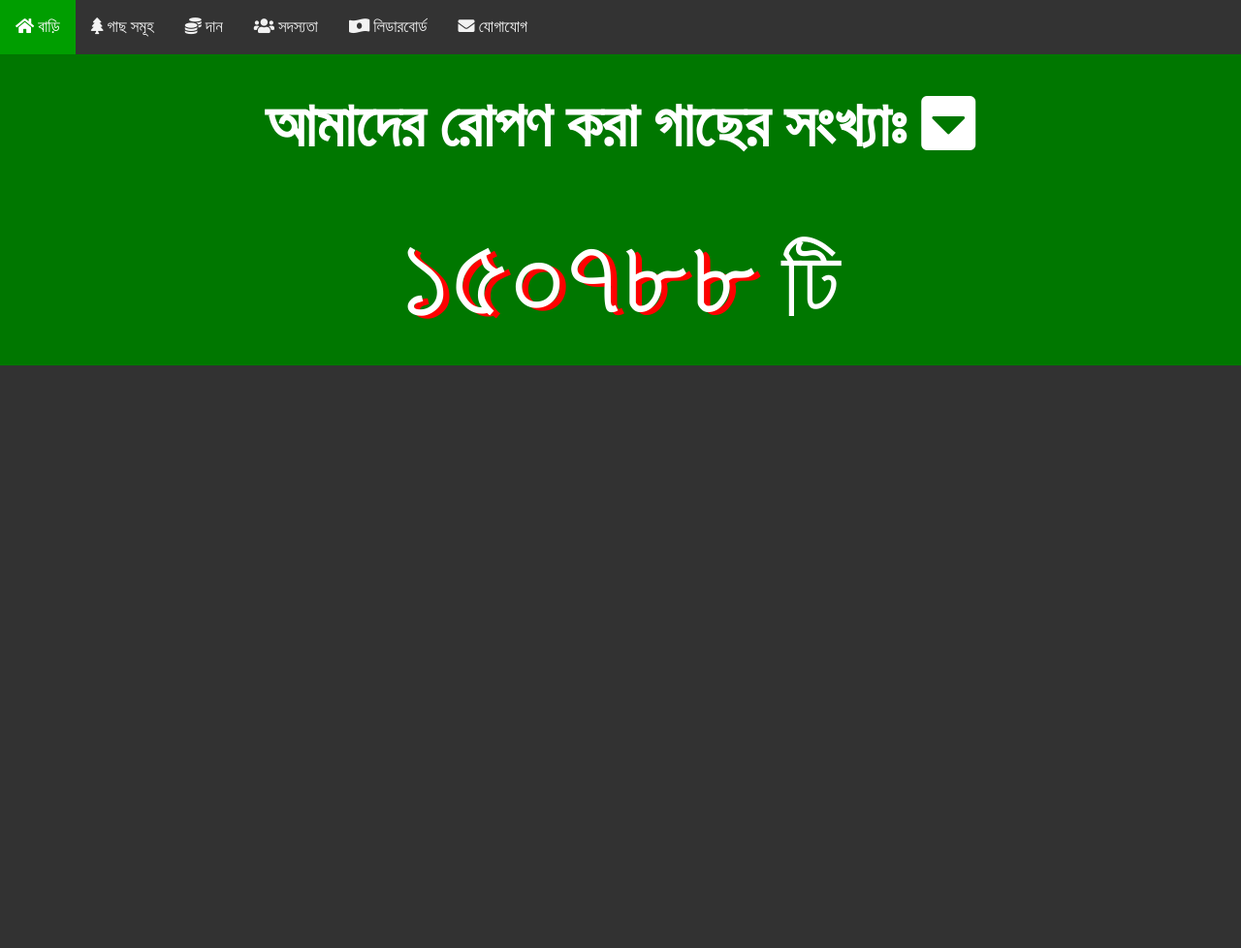
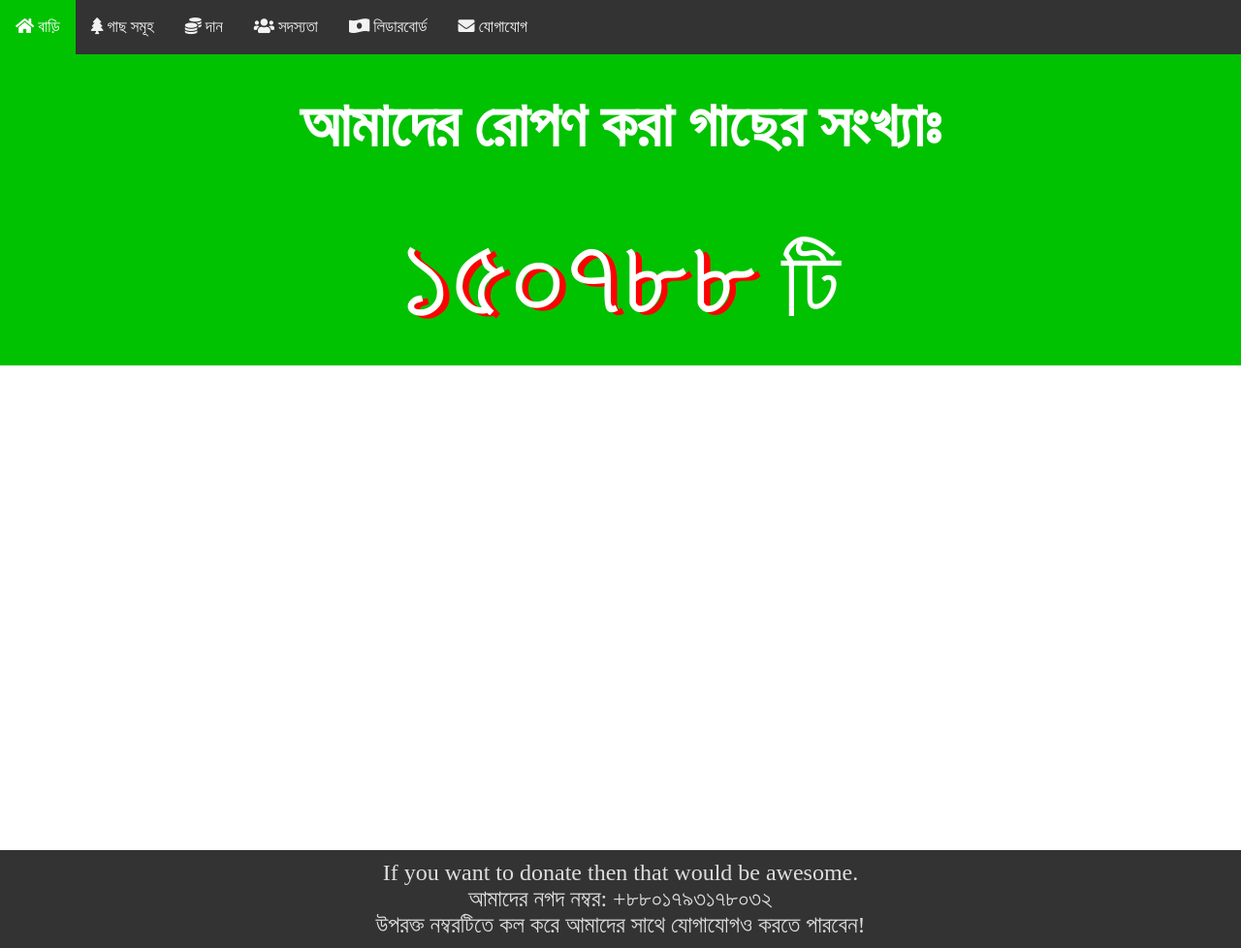
Before and after one commit to rupamnazim/SabujShamol, a plain HTML site: page index.html in a window 1280 px wide. Shown: the whole page at 97% size. Before the commit the page ends 800 px from the top, so only its background shows below. Drawn offline with Linux system fonts and the light colour scheme; a web font is replaced by a local one.

Commit message:
new things

```diff
--- a/index.html
+++ b/index.html
@@ -31,16 +31,22 @@
 
     <div class="num-parent">
         <div class="num-child">
-            <h1>আমাদের রোপণ করা গাছের সংখ্যাঃ <i class="fas fa-caret-square-down"></i></h1>
+            <h1>আমাদের রোপণ করা গাছের সংখ্যাঃ</h1>
             <p> <span class="main-num">১৫০৭৮৮</span> টি</p>
         </div>
     </div>
 
+<div style="height: 500px;"></div>
 
 
 
-
-
+    <footer>
+        <p>
+            If you want to donate then that would be awesome.<br>
+            আমাদের নগদ নম্বর: +৮৮০১৭৯৩১৭৮০৩২<br>
+            উপরক্ত নম্বরটিতে কল করে আমাদের সাথে যোগাযোগও করতে পারবেন!
+        </p>
+    </footer>
 
     <script src="main.js"></script>
     <script src="bootstrap-5.0.1-dist\js\bootstrap.js"></script>
--- a/style.scss
+++ b/style.scss
@@ -4,7 +4,7 @@
 
 body{
     margin: 0;
-    background-color: rgb(50, 50, 50);
+    // background-color: rgb(50, 50, 50);
     font-family: 'Hind Siliguri', sans-serif;
 
  }
@@ -14,8 +14,8 @@ body{
 
  .topnav {
         background-color: #333;
+        overflow: hidden;
         box-shadow: 0px 0px 5px black;
-        overflow: hidden;
 
     a {
         float: left;
@@ -33,7 +33,7 @@ body{
     }
 
     a.active {
-        background-color: rgb(0, 158, 0);
+        background-color: rgb(0, 194, 0);
         color: white;
     }
 
@@ -75,7 +75,7 @@ body{
     width: 100%;
     height: 100%;
     color: #fff;
-    background-color: rgb(0, 119, 0);
+    background-color: rgb(0, 194, 0);
     display: grid;
     place-items: center;
 
@@ -101,6 +101,17 @@ body{
 }
 
 
+
+
+h1, p, span{
+  &::selection{
+  background-color: rgb(255, 251, 43);
+  color: #333;}
+}
+
+
+
+
 //number..........end..............
 
 
@@ -110,6 +121,19 @@ body{
 
 
 
+footer{
+    display: block;
+    width: 100%;
+    font-family: 'galada';
+    text-align: center;
+    background-color: #333;
+    color: #ddd;
+    margin: 0%;
+  p{
+    font-size: x-large;
+    padding: 10px 0px 10px 0px;
+    margin: 0px;
+}}
 
 
 
```
Also changed, not shown: style.css, 1 other file.
